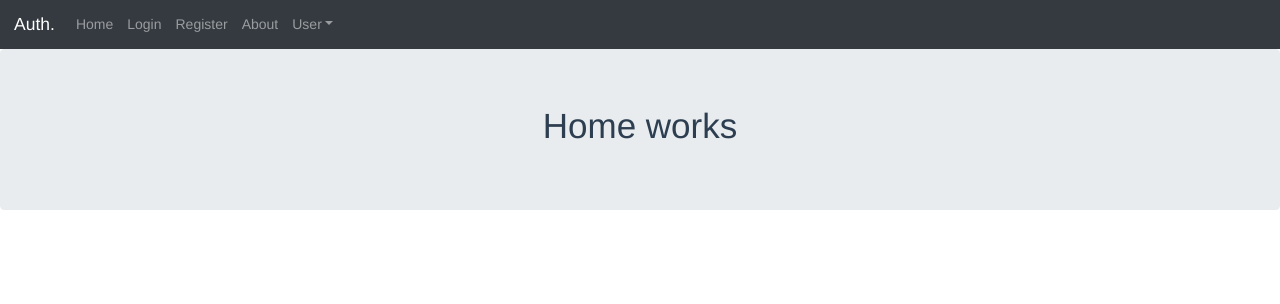
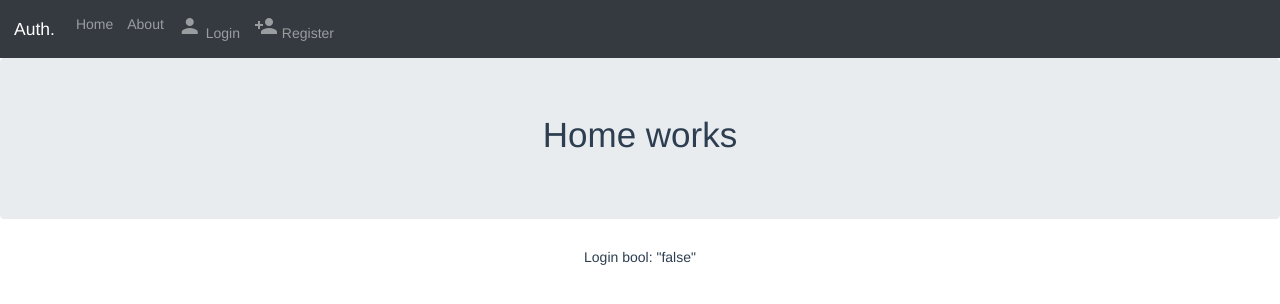
Before and after one commit to macrografi/Authentication, a Vue app in the folder clientside/: page / in a window 1280 px wide. Shown: the top 304 px of the page. Built offline with nearby package versions, Linux system fonts and the light colour scheme.

Commit message:
header action added

```diff
--- a/clientside/src/App.vue
+++ b/clientside/src/App.vue
@@ -3,14 +3,22 @@
     <b-navbar toggleable="lg" type="dark" variant="dark">
       <b-navbar-brand href="#">Auth.</b-navbar-brand>
       <b-navbar-toggle target="nav_collapse"/>
+
       <b-collapse is-nav id="nav_collapse">
         <b-navbar-nav>
           <b-nav-item router-link to="/">Home</b-nav-item>
-          <b-nav-item router-link to="/login">Login</b-nav-item>
-          <b-nav-item router-link to="/register">Register</b-nav-item>
           <b-nav-item router-link to="/about">About</b-nav-item>
-          <b-nav-item-dropdown right>
-            <template slot="button-content">User</template>
+
+          <b-nav-item v-if="!isLogin" router-link to="/login">
+            <i class="material-icons md-18 orange600">person</i>
+            Login
+          </b-nav-item>
+          <b-nav-item v-if="!isLogin" router-link to="/register">
+            <i class="material-icons md-18 orange600">person_add</i>
+            Register
+          </b-nav-item>
+          <b-nav-item-dropdown v-if="isLogin" right>
+            <template slot="button-content">Welcome User</template>
             <b-dropdown-item href="#">Profile</b-dropdown-item>
             <b-dropdown-item href="#" @click="logout">Signout</b-dropdown-item>
           </b-nav-item-dropdown>
@@ -20,9 +28,10 @@
     <b-jumbotron>
       <router-view/>
     </b-jumbotron>
+
+    <p>Login bool: "{{ isLogin }}"</p>
   </div>
 </template>
-
 <script>
 import { mapActions } from "vuex";
 
@@ -30,6 +39,9 @@ export default {
   computed: {
     isLogout() {
       return this.$store.getters.isLogout;
+    },
+    isLogin() {
+      return this.$store.getters.isLoggedIn;
     }
   },
   methods: {
--- a/clientside/src/store/modules/user.js
+++ b/clientside/src/store/modules/user.js
@@ -48,8 +48,9 @@ const actions = {
   },
   async registerEnter({ commit }, payload) {
     await Vue.axios
-      .post("http://localhost:8000/user", payload)
+      .post("http://localhost:8000/user/register", payload)
       .then(resp => {
+        console.log(resp);
         if (resp.status === 200) {
           if (resp.statusText === "OK") {
             commit("registerEnter", payload);
@@ -73,7 +74,7 @@ const mutations = {
   loginEnter(state, payload) {
     state.email = payload.email;
     state.userId = payload.userId;
-    state.isLoggedIn = true;
+    // state.isLoggedIn = true;
   },
   logoutEnter(state) {
     state.token = null;
@@ -84,6 +85,7 @@ const mutations = {
     state.loginError = "Email and/or Password are invalid. Login failed.";
   },
   registerEnter(state, payload) {
+
     state.firstName = payload.firstName;
     state.lastName = payload.lastName;
     state.password = payload.password;
@@ -95,8 +97,11 @@ const mutations = {
     state.registerError = "Register failed.";
   },
   updateAccessToken(state, token) {
-    state.isLoggedIn = true;
     state.token = token;
+
+    if (token) {
+      state.isLoggedIn = true;
+    }
   }
 };
 
```
Also changed, not shown: clientside/src/helpers/httpInterceptor.js (deleted), 1 other file (tests, documents, lock files or other folders).
